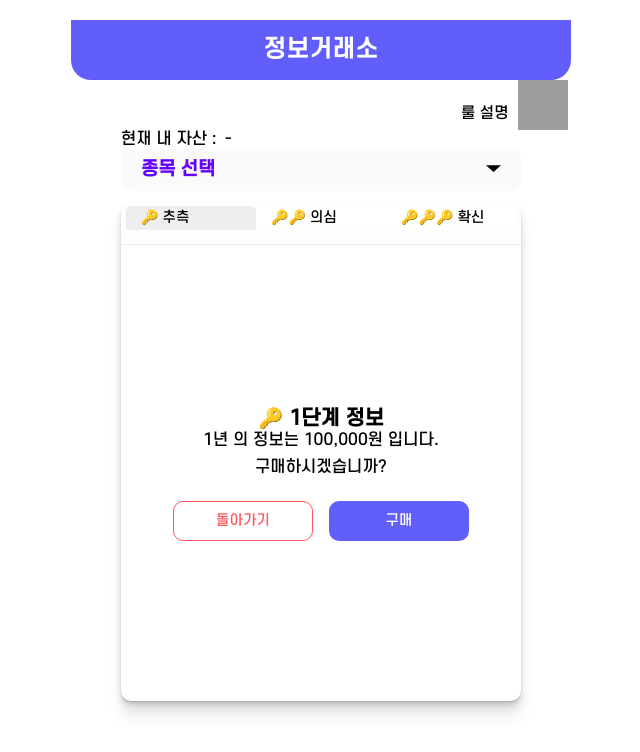
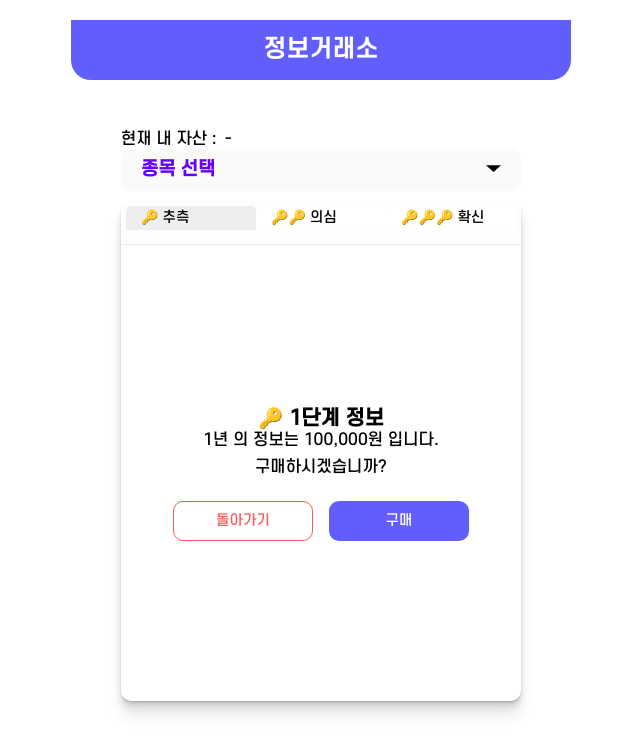
Before and after one commit to lucy726j/ustock-FE, a React (Create React App) app: page /game/info/1 in a window 1280 px wide. Shown: the top 752 px of the page, without its empty margins (319-959 px from the left). Built offline with nearby package versions, Linux system fonts and the light colour scheme; sample sign-in values are in the browser's storage; grey boxes are pictures that could not be loaded.

Commit message:
Fix : 정보거래소에서 룰설명 안보이게 수정

```diff
--- a/src/Component/Game/GameHeader.tsx
+++ b/src/Component/Game/GameHeader.tsx
@@ -25,7 +25,10 @@ const GameHeader: React.FC<GameHeaderProp> = ({ text }) => {
   return (
     <Container>
       <>{text}</>
-      {rule === "gameStocks" || rule === "total" || rule === "rank" ? (
+      {rule === "gameStocks" ||
+      rule === "total" ||
+      rule === "rank" ||
+      rule === "info" ? (
         <></>
       ) : (
         <RuleModal />
```
